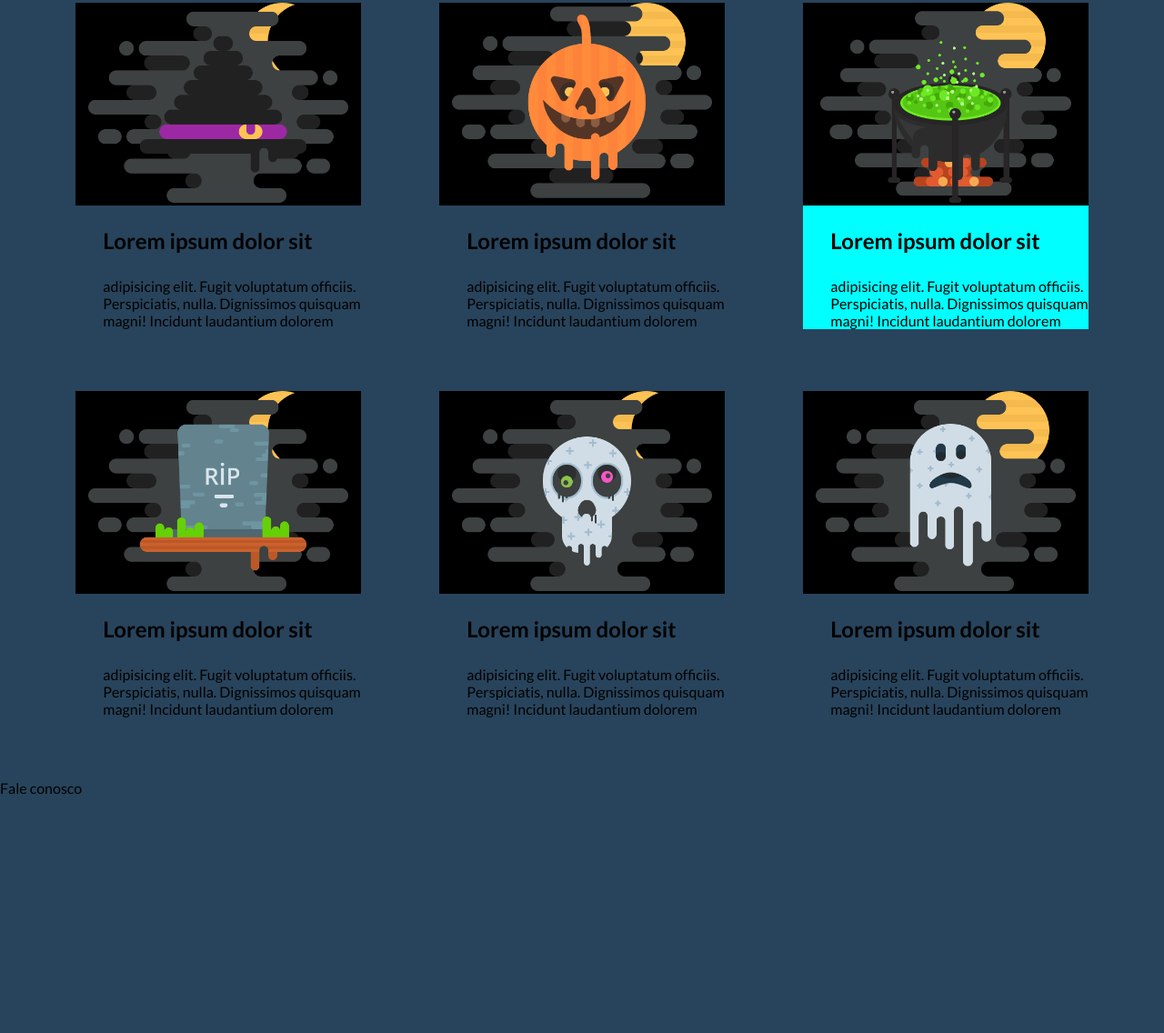
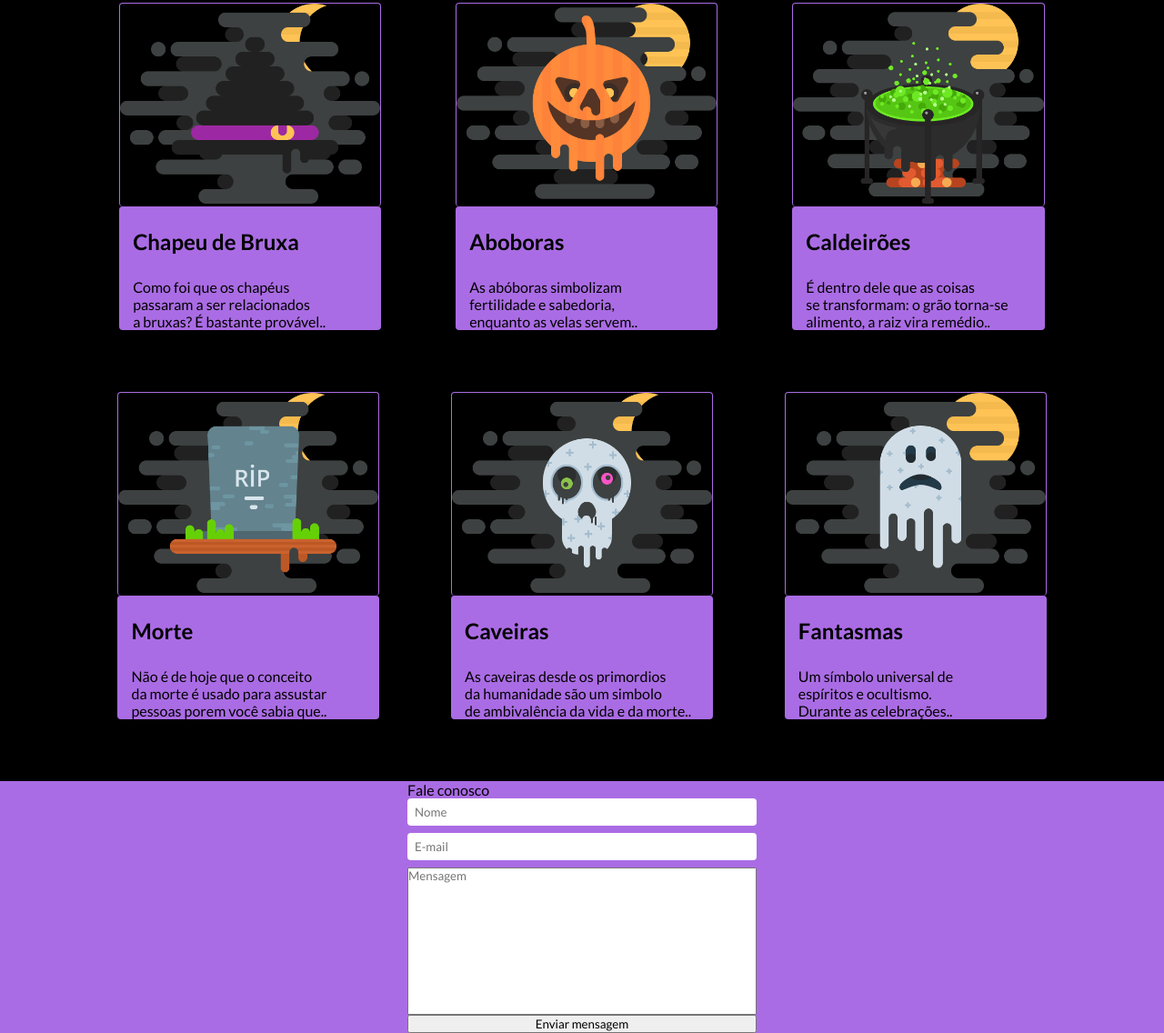
Before and after one commit to Mateuss18/Desafio03_Codelandia-HalloweenPedia, a plain HTML site: page index.html in a window 1280 px wide. Shown: the part 597-1733 px from the top of the page at 91% size. Before the commit the page ends 1473 px from the top, so only its background shows below. Drawn offline with Linux system fonts and the light colour scheme.

Commit message:
estrutura HTML concluida

```diff
--- a/index.html
+++ b/index.html
@@ -13,7 +13,7 @@
     <div id="container-header">
       <div id="header-resume">
         <h1>HalloweenPedia</h1>
-        <p>Confira aqui curiosidades e informáções sobre os <br> principais simbolos e personagens dessa época <br> tão intrigante que é o Halloween</p>
+        <p>Confira aqui curiosidades e informações sobre os <br> principais simbolos e personagens dessa época <br> tão intrigante que é o Halloween</p>
       </div>
 
       <img src="./images/halloween-fantasia.png" alt="">
@@ -27,8 +27,11 @@
           <img src="./images/Hat.png" alt="">
         </div>
 
-        <h3>Lorem ipsum dolor sit</h3>
-        <p>adipisicing elit. Fugit voluptatum officiis.<br> Perspiciatis, nulla. Dignissimos quisquam <br> magni! Incidunt laudantium dolorem</p>
+        <div class="post-textContent">
+          <h3>Chapeu de Bruxa</h3>
+          <p>Como foi que os chapéus <br> passaram a ser relacionados <br> a bruxas?
+            É bastante provável..</p>
+        </div>
       </article>
 
       <article>
@@ -36,17 +39,24 @@
           <img src="./images/Pumpkin.png" alt="">
         </div>
 
-        <h3>Lorem ipsum dolor sit </h3>
-        <p>adipisicing elit. Fugit voluptatum officiis.<br> Perspiciatis, nulla. Dignissimos quisquam<br>magni! Incidunt laudantium dolorem</p>
+        <div class="post-textContent">
+          <h3>Aboboras </h3>
+          <p>As abóboras simbolizam<br>
+            fertilidade e sabedoria,<br> enquanto as velas
+            servem..</p>
+        </div>
       </article>
 
       <article>
         <div class="post-image">
           <img src="./images/Cauldron.png" alt="">
         </div>
+
         <div class="post-textContent">
-          <h3>Lorem ipsum dolor sit  </h3>
-          <p>adipisicing elit. Fugit voluptatum officiis.<br> Perspiciatis, nulla. Dignissimos quisquam <br>magni! Incidunt laudantium dolorem</p>
+          <h3>Caldeirões</h3>
+          <p>É dentro dele que as coisas<br>
+            se transformam: o grão torna-se<br>
+            alimento, a raiz vira remédio..</p>
         </div>
       </article>
 
@@ -55,8 +65,10 @@
           <img src="./images/Rip.png" alt="">
         </div>
 
-        <h3>Lorem ipsum dolor sit  </h3>
-        <p>adipisicing elit. Fugit voluptatum officiis.<br> Perspiciatis, nulla. Dignissimos quisquam <br>magni! Incidunt laudantium dolorem</p>
+        <div class="post-textContent">
+          <h3>Morte</h3>
+          <p>Não é de hoje que o conceito<br> da morte é usado para assustar<br> pessoas porem você sabia que.. </p>
+        </div>
       </article>
 
       <article>
@@ -64,8 +76,10 @@
           <img src="./images/Skull.png" alt="">
         </div>
 
-        <h3>Lorem ipsum dolor sit </h3>
-        <p>adipisicing elit. Fugit voluptatum officiis.<br> Perspiciatis, nulla. Dignissimos quisquam <br>magni! Incidunt laudantium dolorem</p>
+        <div class="post-textContent">
+          <h3>Caveiras</h3>
+          <p>As caveiras desde os primordios<br> da humanidade são um simbolo<br> de ambivalência da vida e da morte..</p>
+        </div>
       </article>
 
       <article>
@@ -73,14 +87,24 @@
           <img src="./images/Ghost.png" alt="">
         </div>
 
-        <h3>Lorem ipsum dolor sit </h3>
-        <p>adipisicing elit. Fugit voluptatum officiis.<br> Perspiciatis, nulla. Dignissimos quisquam <br>magni! Incidunt laudantium dolorem</p>
+        <div class="post-textContent">
+          <h3>Fantasmas</h3>
+          <p>Um símbolo universal
+            de<br> espíritos e ocultismo. <br> Durante as
+            celebrações..</p>
+        </div>
+
       </article>
     </div>
   </main>
 
   <footer>
     Fale conosco
+
+    <input type="text" placeholder="Nome">
+    <input type="text" placeholder="E-mail">
+    <textarea name="" id="" cols="30" rows="10" placeholder="Mensagem"></textarea>
+    <button type="submit">Enviar mensagem</button>
   </footer>
 </body>
 </html>
--- a/main.css
+++ b/main.css
@@ -30,20 +30,23 @@
 }
 
 body{
-  background-color: rgb(40, 68, 92);
+  background-color: rgb(0, 0, 0);
 }
 
 #container-cards{
   display: flex;
   flex-wrap: wrap;
-  max-width: 1200px;
+  max-width: 1100px;
   margin: auto;
   justify-content: space-around;
 }
 
 .post-image{
   text-align: center;
+  border: rgb(170, 108, 228) 1px solid;
+  border-bottom: none;
   background-color: black;
+  border-radius: 4px;
 }
 
 article img{
@@ -51,15 +54,39 @@ article img{
 }
 
 .post-textContent{
-  background-color: aqua;
+  background-color: rgb(170, 108, 228);
+  box-shadow: 0px 0px 20px 0px rgba(0, 0, 0, 0.1);
+  border-radius: 4px;
 }
 
 article h3{
   font-size: 24px;
-  padding: 24px 0 26px 30px;
+  padding: 24px 0 26px 15px;
 }
 
 article p{
   margin-bottom: 68px;
-  padding-left:30px;
+  padding-left: 15px;
+  padding-right: 20px;
 }
+
+footer{
+  display: flex;
+  flex-direction: column;
+  justify-content: center;
+  padding-left: 35%;
+  padding-right: 35%;
+  background-color: rgb(170, 108, 228);
+}
+
+footer input{
+  margin-bottom: 8px;
+  height: 30px;
+  border-radius: 4px;
+  border: none;
+  padding-left: 8px;
+}
+
+textarea {
+  resize: none;
+}
```
